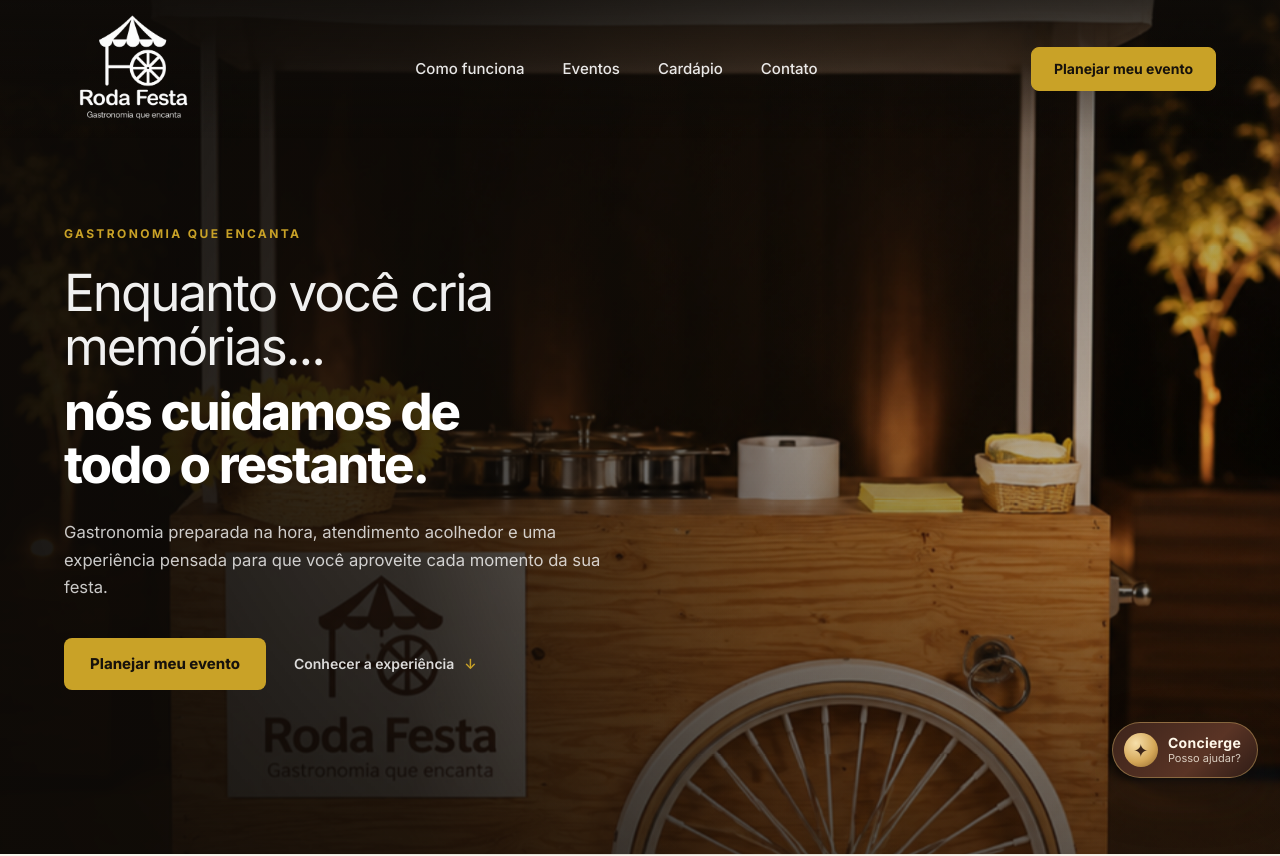
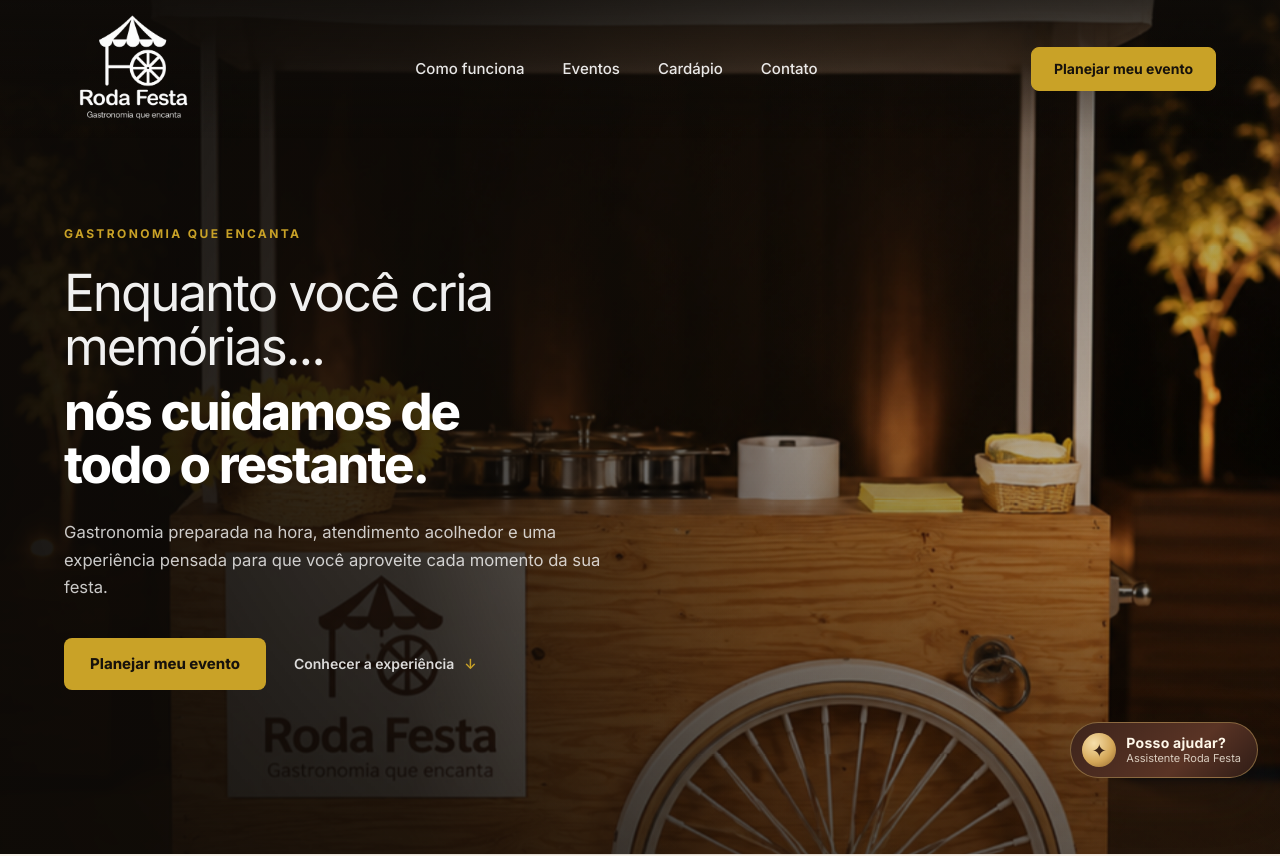
Before and after one commit to rhkipaotupa-spec/roda-festa, a React (Vite) app: page / in a window 1280 px wide. Shown: the top 856 px of the page. Built offline with nearby package versions, Linux system fonts and the light colour scheme.

Commit message:
fix: simplify assistant naming and intro layout

```diff
--- a/src/concierge/Concierge.jsx
+++ b/src/concierge/Concierge.jsx
@@ -2,7 +2,7 @@
 import { useLocation } from "react-router-dom";
 import "./concierge.css";
 
-const WHATSAPP_URL = "https://wa.me/5514998960208?text=Ol%C3%A1%21%20Vim%20pelo%20Concierge%20Roda%20Festa%20e%20gostaria%20de%20continuar%20meu%20atendimento.";
+const WHATSAPP_URL = "https://wa.me/5514998960208?text=Ol%C3%A1%21%20Vim%20pelo%20Assistente%20Roda%20Festa%20e%20gostaria%20de%20continuar%20meu%20atendimento.";
 const DEFAULT_HUMAN_ACTIONS = Object.freeze([
   Object.freeze({ type: "whatsapp", label: "Falar com a equipe" }),
 ]);
@@ -50,7 +50,7 @@
   const [messages, setMessages] = useState([
     {
       role: "assistant",
-      content: "Olá ✨ Eu sou o Concierge Roda Festa. Posso explicar como funciona o serviço, tirar dúvidas sobre o planejamento e te ajudar antes de falar com nossa equipe.",
+      content: "Olá ✨ Sou o Assistente Roda Festa. Posso explicar como funciona o serviço, mostrar opções do cardápio, orientar seu planejamento e te conectar com nossa equipe quando precisar.",
     },
   ]);
   const [input, setInput] = useState("");
@@ -148,6 +148,8 @@
     setShowNudge(false);
   }
 
+  const intro = messages.length <= 1 && !loading && actions.length === 0 && !needsHuman;
+
   return (
     <div className="rf-concierge-root" aria-live="polite">
       {showNudge && !open ? (
@@ -155,20 +157,20 @@
           <span>✨</span>
           <span>
             <strong>Posso ajudar com seu evento?</strong>
-            <small>Tire dúvidas aqui antes de ir para o WhatsApp.</small>
+            <small>Tire dúvidas aqui antes de falar com nossa equipe.</small>
           </span>
           <span className="rf-concierge-nudge-arrow">→</span>
         </button>
       ) : null}
 
       {open ? (
-        <section className="rf-concierge-panel" aria-label="Concierge Roda Festa">
+        <section className={`rf-concierge-panel${intro ? " rf-concierge-panel--intro" : ""}`} aria-label="Assistente Roda Festa">
           <header className="rf-concierge-header">
             <div>
-              <span className="rf-concierge-eyebrow">CONCIERGE RODA FESTA</span>
+              <span className="rf-concierge-eyebrow">ASSISTENTE RODA FESTA</span>
               <strong>Seu evento começa aqui.</strong>
             </div>
-            <button type="button" className="rf-concierge-close" onClick={() => setOpen(false)} aria-label="Fechar concierge">×</button>
+            <button type="button" className="rf-concierge-close" onClick={() => setOpen(false)} aria-label="Fechar assistente">×</button>
           </header>
 
           <div className="rf-concierge-messages" ref={listRef}>
@@ -190,8 +192,8 @@
 
           {needsHuman ? (
             <div className="rf-concierge-handoff">
-              <strong>Continuamos com você.</strong>
-              <span>Quando a dúvida precisa de confirmação humana, você pode seguir direto para nossa equipe.</span>
+              <strong>Fale com nossa equipe</strong>
+              <span>Use o botão abaixo para continuar pelo WhatsApp.</span>
             </div>
           ) : null}
 
@@ -223,17 +225,17 @@
               onChange={(event) => setInput(event.target.value)}
               maxLength={900}
               placeholder="Pergunte sobre seu evento..."
-              aria-label="Mensagem para o Concierge Roda Festa"
+              aria-label="Mensagem para o Assistente Roda Festa"
             />
             <button type="submit" disabled={!input.trim() || loading} aria-label="Enviar mensagem">↑</button>
           </form>
 
-          <p className="rf-concierge-footnote">Informações comerciais especiais e disponibilidade são confirmadas pela equipe.</p>
+          <p className="rf-concierge-footnote">Disponibilidade, negociação e informações que exigem confirmação são tratadas pela equipe.</p>
         </section>
-      ) : (
-        <button type="button" className="rf-concierge-launcher" onClick={openWidget} aria-label="Abrir Concierge Roda Festa">
+      ) : showNudge ? null : (
+        <button type="button" className="rf-concierge-launcher" onClick={openWidget} aria-label="Abrir Assistente Roda Festa">
           <span className="rf-concierge-launcher-spark">✦</span>
-          <span className="rf-concierge-launcher-copy"><strong>Concierge</strong><small>Posso ajudar?</small></span>
+          <span className="rf-concierge-launcher-copy"><strong>Posso ajudar?</strong><small>Assistente Roda Festa</small></span>
         </button>
       )}
     </div>
```
